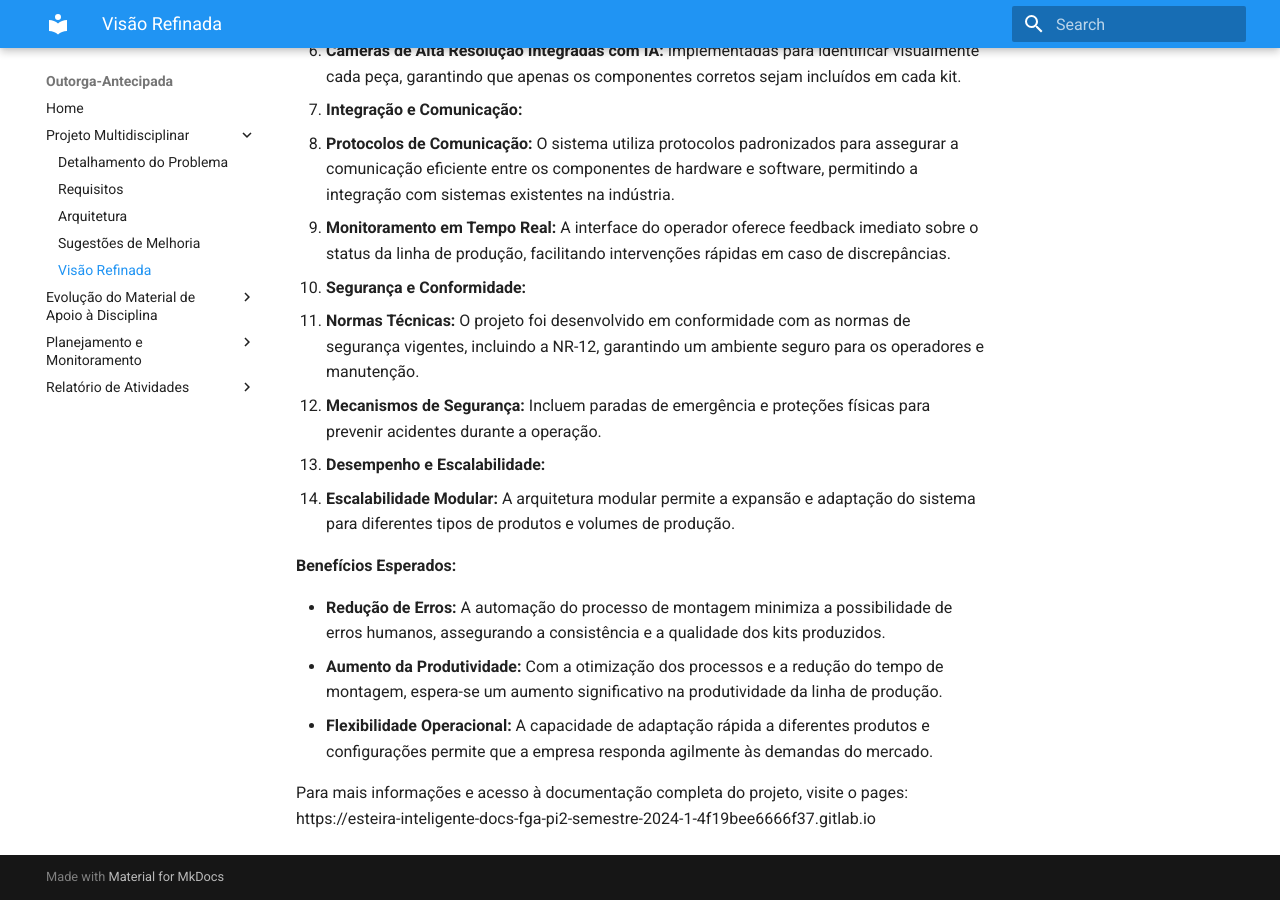
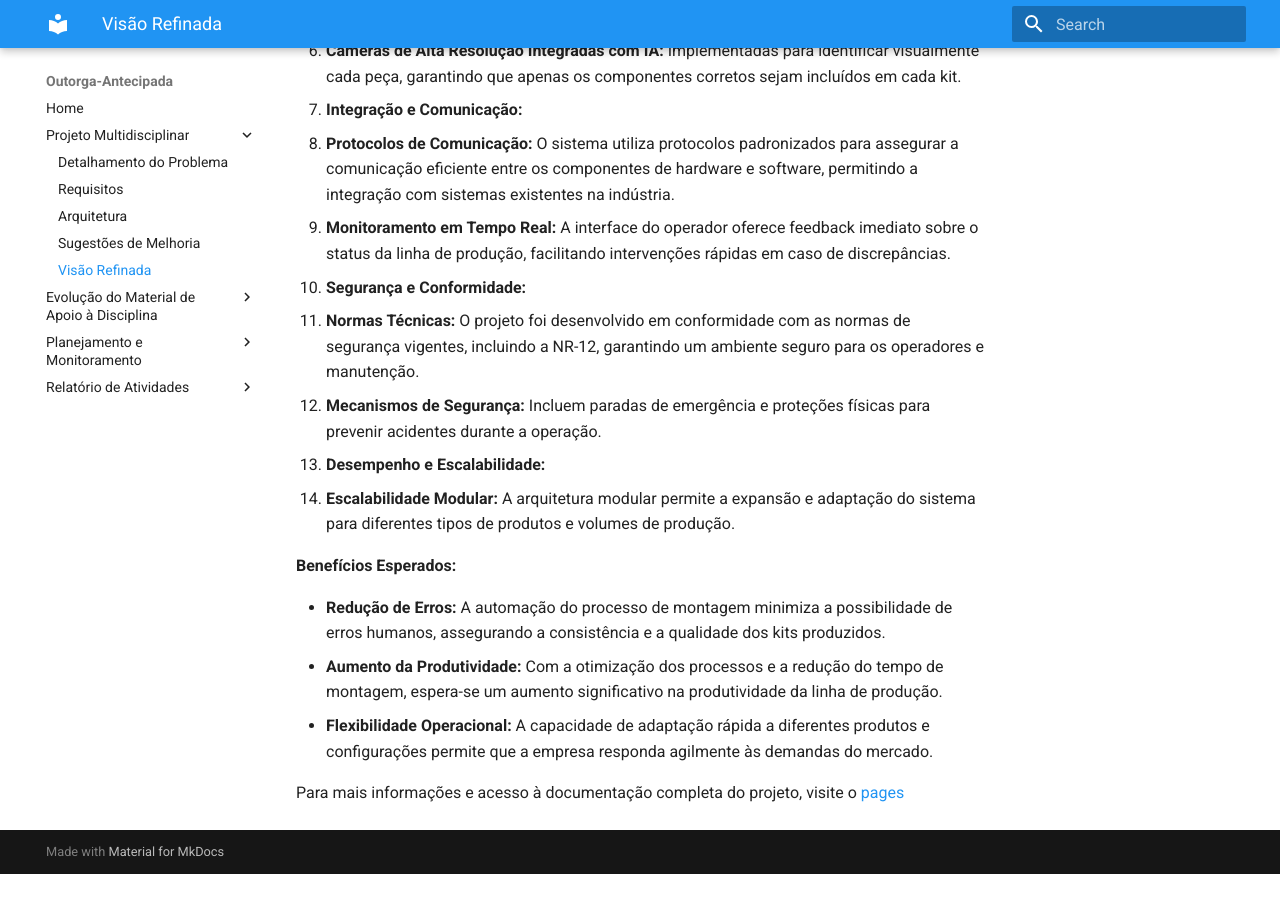
Before and after one commit to fga-eps-mds/2024.2-Outorga-Antecipada, an MkDocs documentation site: the page built from docs/projeto/visao_refinada.md, in a window 1280 px wide and 900 px high, scrolled down 572 px. Built offline with MkDocs 1.6.1 and Material for MkDocs 9.7.7, drawn with Linux system fonts in a browser that asks for light colours; after the commit the page ends 1446 px from its top, so only the background shows below that.

Commit message:
docs: update link format in refined vision document for Esteira Inteligente project

```diff
--- a/docs/projeto/visao_refinada.md
+++ b/docs/projeto/visao_refinada.md
@@ -27,4 +27,4 @@ A **Esteira Inteligente** é uma solução inovadora desenvolvida para aprimorar
 - **Aumento da Produtividade:** Com a otimização dos processos e a redução do tempo de montagem, espera-se um aumento significativo na produtividade da linha de produção.
 - **Flexibilidade Operacional:** A capacidade de adaptação rápida a diferentes produtos e configurações permite que a empresa responda agilmente às demandas do mercado.
 
-Para mais informações e acesso à documentação completa do projeto, visite o pages: https://esteira-inteligente-docs-fga-pi2-semestre-2024-1-4f19bee6666f37.gitlab.io
+Para mais informações e acesso à documentação completa do projeto, visite o [pages](https://esteira-inteligente-docs-fga-pi2-semestre-2024-1-4f19bee6666f37.gitlab.io)
```
